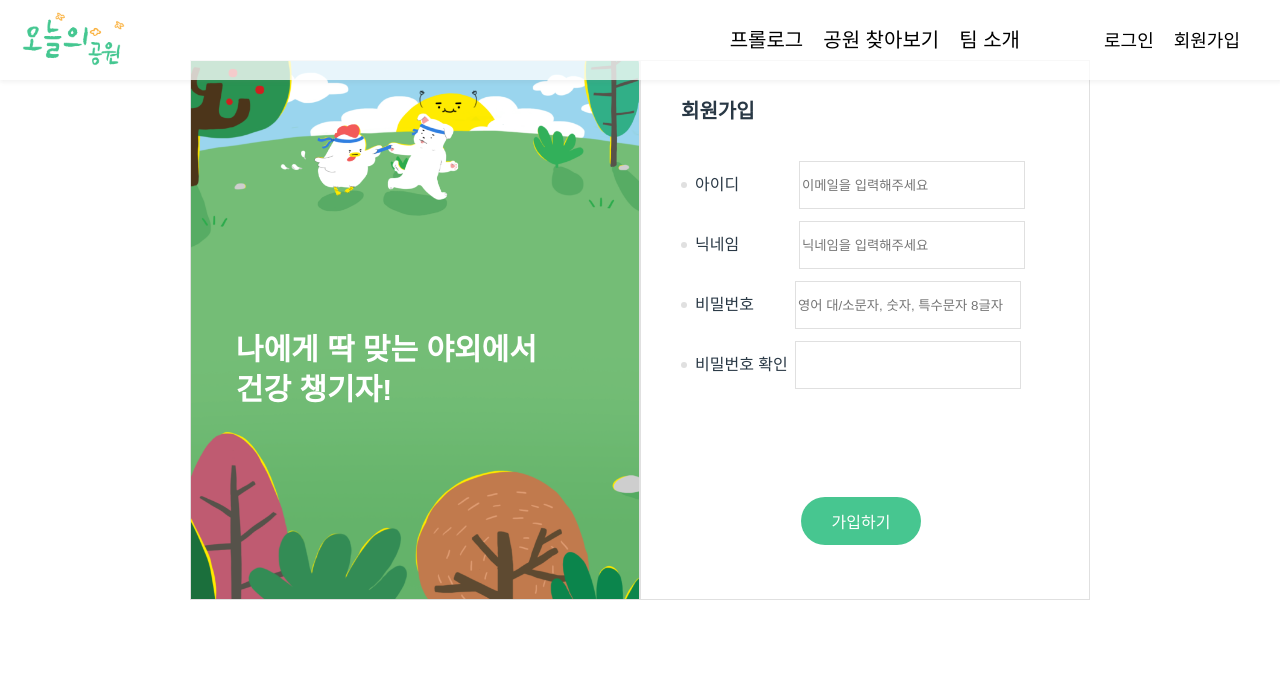
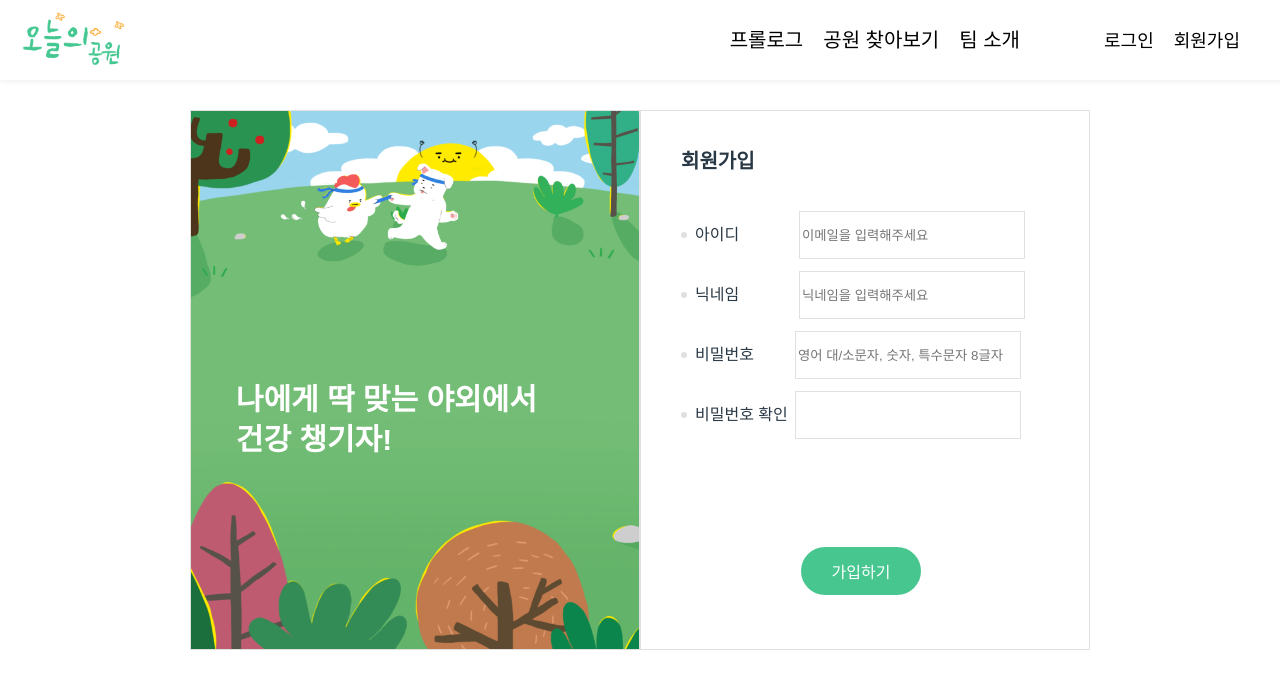
Before and after one commit to 2ykwang/today-park, a React (Create React App) app in the folder frontend/: page /signUp in a window 1280 px wide. Shown: the top 688 px of the page. Built offline with nearby package versions, Linux system fonts and the light colour scheme; no server answers; a web font is replaced by a local one.

Commit message:
SignUp 위치조정

```diff
--- a/frontend/src/css/signUp.css
+++ b/frontend/src/css/signUp.css
@@ -1,6 +1,15 @@
+.SignUp {
+  width: 100vw;
+  height: 100vh;
+  position: relative;
+}
 .SignUpContainer {
+  position: absolute;
   display: flex;
   margin: 60px auto 0 auto;
+  top:40%;
+  left: 50%;
+  transform: translate(-50%,-50%);
   justify-content: center;
   background-color: white;
 }
--- a/frontend/src/pages/SignUp.js
+++ b/frontend/src/pages/SignUp.js
@@ -96,6 +96,7 @@
   return (
     <>
       <Header />
+      <div className="SignUp">
         <div className="SignUpContainer">
           <section className="MiniContainer Images">
             <img src={RunIcon} className="runIcon" alt="run icon"></img>
@@ -184,6 +185,7 @@
             </form>
           </section>
         </div>
+      </div>
     </>
   );
 }
```
Lines whose indentation alone changed are shown as unchanged.
